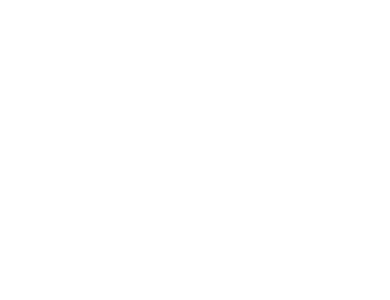
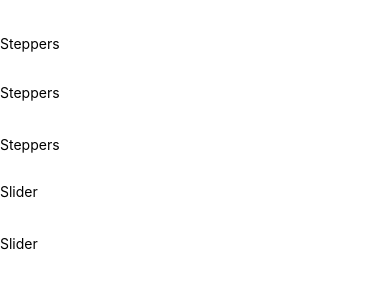
Before and after one commit to miguelusque/react-nanodegree, a React Native app in the folder 04_udacifitness/: screen / in a window 390 px wide. Shown: the top 300 px of the page. Built offline with nearby package versions, Linux system fonts and the light colour scheme.

Commit message:
Add "Slider/Steppers" components

```diff
--- a/04_udacifitness/components/AddEntry.js
+++ b/04_udacifitness/components/AddEntry.js
@@ -1,5 +1,7 @@
 import React, { Component } from 'react';
 import { View } from 'react-native';
+import Slidder from '../components/Slider';
+import Steppers from '../components/Steppers';
 import { getMetricMetaInfo } from '../utils/helpers';
 
 export default class AddEntry extends Component {
@@ -18,9 +20,8 @@
 			const count = state[metric] + step;
 
 			return {
-				...state,
-				[metric]: count > max ? max : count
-			}
+				[metric]: Math.min(count, max)
+			};
 		});
 	};
 
@@ -29,9 +30,8 @@
 			const count = state[metric] - getMetricMetaInfo(metric).step;
 
 			return {
-				...state,
-				[metric]: count < 0 ? 0 : count ? max : count
-			}
+				[metric]: Math.max(count, 0)
+			};
 		});
 	};
 
@@ -42,9 +42,30 @@
 	};
 
 	render() {
+		const metricMetaInfo = getMetricMetaInfo();
 		return (
 			<View>
-				{ getMetricMetaInfo('bike').getIcon() }
+				{ Object.keys(metricMetaInfo).map((key) => {
+					const { getIcon, type, ...rest } = metricMetaInfo[key];
+					const value = this.state[key];
+
+					return (
+						<View key={key}>
+							{ getIcon() }
+							{ type === 'slider'
+								? <Slidder
+										value={value}
+										onChange={(value) => this.slide(key, value)}
+										{...rest}/>
+								: <Steppers
+										value={value}
+										onIncrement={() => this.increment(key)}
+										onDecrement={() => this.decrement(key)}
+										{...rest}/>
+							}
+						</View>
+					);
+				})}
 			</View>
 		);
 	}
```
